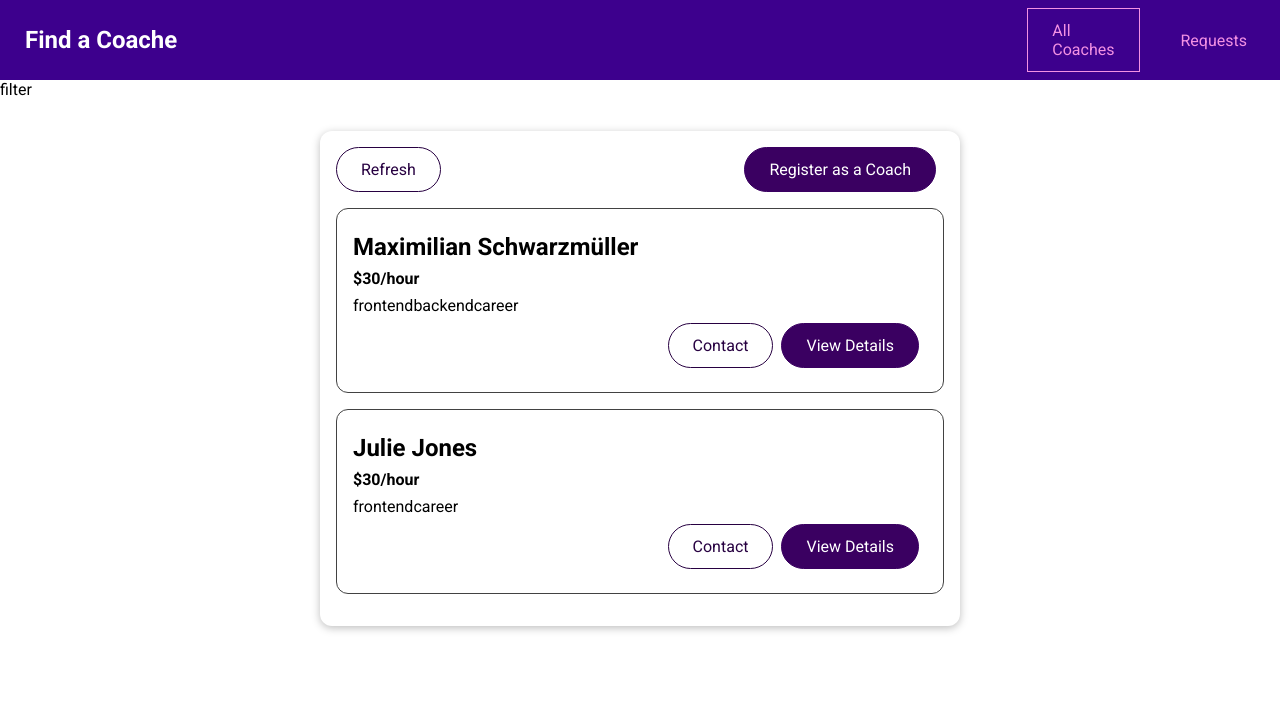
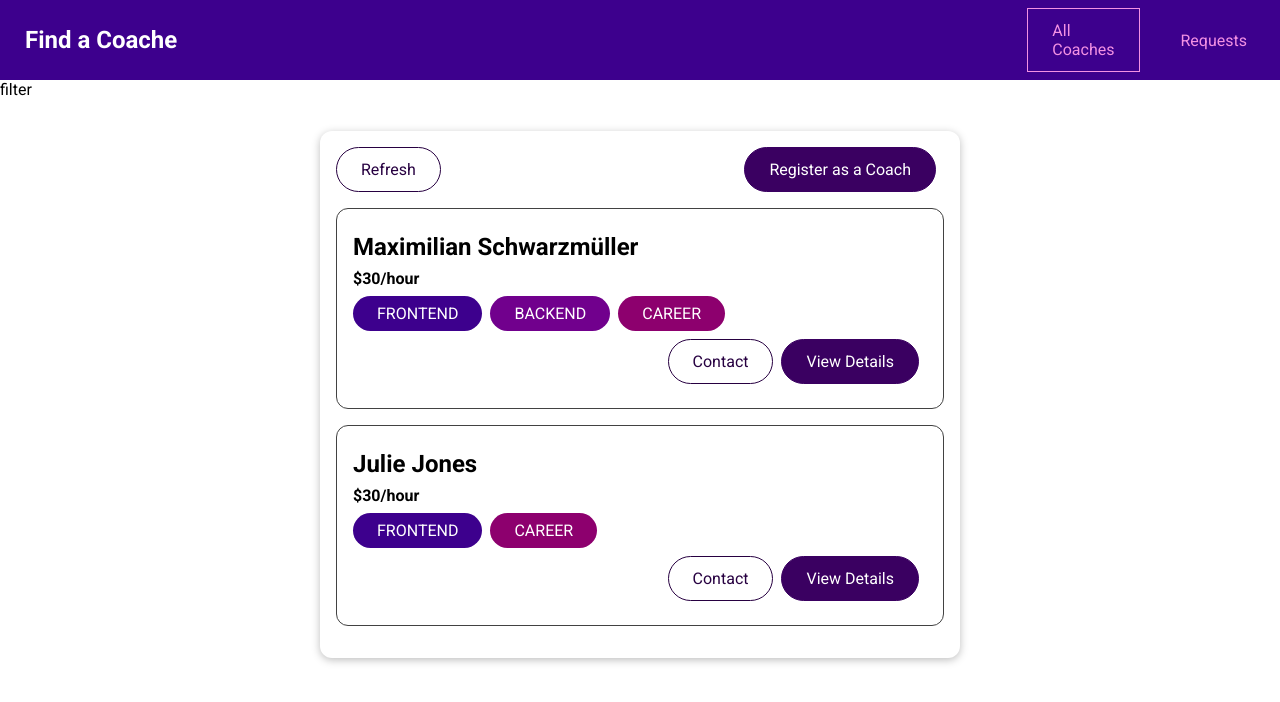
Before and after one commit to snikoletopoulos/find-a-couch, a Vue app: page /coaches in a window 1280 px wide. Shown: the top 702 px of the page. Built offline with nearby package versions, Linux system fonts and the light colour scheme.

Commit message:
Use BaseBadge

```diff
--- a/src/components/coaches/CoachItem.vue
+++ b/src/components/coaches/CoachItem.vue
@@ -3,7 +3,7 @@
     <h3>{{ fullName }}</h3>
     <h4>${{ rate }}/hour</h4>
     <div>
-      <span v-for="area in areas" :key="area">{{ area }}</span>
+      <base-badge v-for="area in areas" :key="area" :type="area" :title="area" />
     </div>
     <div class="actions">
       <base-button link mode="outline" :to="coachContactLink">Contact</base-button>
```
